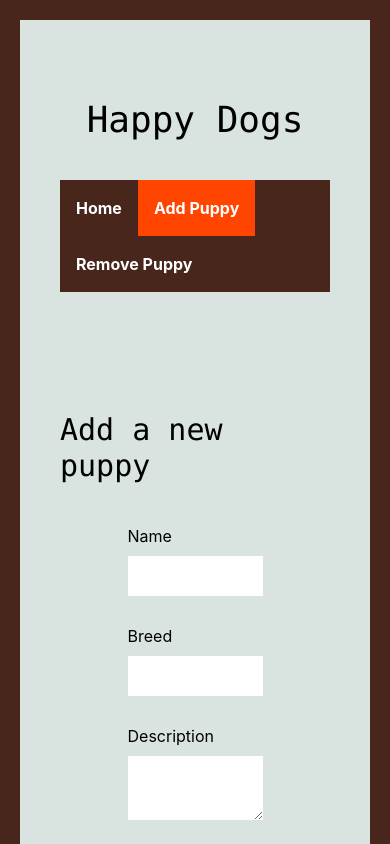
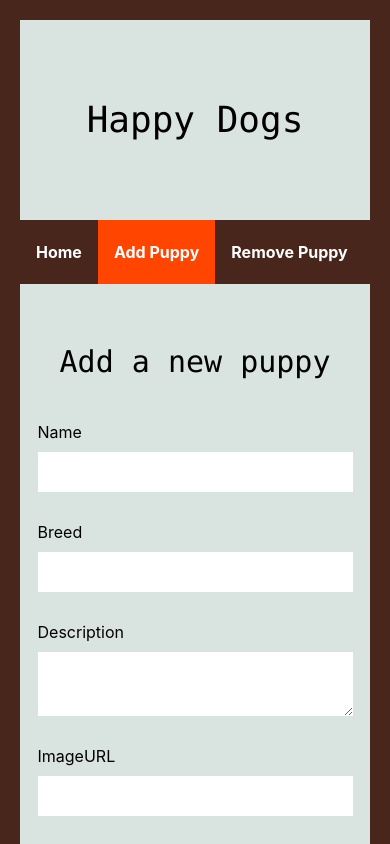
Before and after one commit to Khabazbashi/PGP-TypeScript-FullStack, a React (Create React App) app in the folder frontendpuppies/: page /addpuppy in a window 390 px wide. Shown: the top 844 px of the page. Built offline with nearby package versions, Linux system fonts and the light colour scheme; no server answers.

Commit message:
Improve responsiveness

```diff
--- a/frontendpuppies/src/App.tsx
+++ b/frontendpuppies/src/App.tsx
@@ -28,12 +28,12 @@ function App() {
 
   return (
     <Router>
-      <div className="App flex flex-col min-h-screen w-full bg-[#d9e3e0] items-center p-10 border-[20px] border-[#48261c]">
-        <h1 className="font-mono text-center text-4xl py-10 md:text-6xl md:pt-56 md:pb-10">
+      <div className="App flex flex-col min-h-screen w-full bg-[#d9e3e0] items-center md:p-10 border-[20px] border-[#48261c]">
+        <h1 className="font-mono text-center text-4xl py-20 md:text-6xl md:pt-56 md:pb-10">
           Happy Dogs
         </h1>
         <Navbar />
-        <div className="my-10 w-full">
+        <div className="my-10 w-full max-w-[100em]">
           <Routes>
             <Route path="/" element={<Home puppies={puppies} />} />
             <Route
--- a/frontendpuppies/src/components/ListPuppies.tsx
+++ b/frontendpuppies/src/components/ListPuppies.tsx
@@ -1,6 +1,9 @@
 import React from "react";
+import styled from "styled-components";
 import ListPuppy from "./ListPuppy";
 import { IPuppy } from "../interfaces/puppy.interface";
+import Titlebar from "./Titlebar";
+import "../index.css";
 
 interface ListPuppiesProps {
   puppies: IPuppy[];
@@ -10,13 +13,7 @@ interface ListPuppiesProps {
 const ListPuppies = ({ puppies, onDelete }: ListPuppiesProps) => {
   return (
     <div className="flex flex-col">
-      <div className="grid grid-cols-11 font-bold px-5 place-content-between grow pb-4">
-        <p className="col-span-2 text-center">Puppy ID</p>
-        <p className="col-span-1">Name</p>
-        <p className="col-span-2">Breed</p>
-        <p className="col-span-5">Description</p>
-        <p className="col-span-1 text-center">Remove</p>
-      </div>
+      <Titlebar />
       {puppies.map((puppy, key) => (
         <ListPuppy key={key} puppy={puppy} onDelete={onDelete} />
       ))}
--- a/frontendpuppies/src/components/ListPuppy.tsx
+++ b/frontendpuppies/src/components/ListPuppy.tsx
@@ -13,11 +13,17 @@ const ListPuppy = ({ puppy, onDelete }: ListPuppyProps) => {
   };
 
   return (
-    <div className="grid grid-cols-11 px-5 place-content-between grow py-2 border-b-[1px]	border-slate-300 hover:bg-[#e5a431]">
-      <p className="col-span-2 text-center py-2 ">{puppy.id}</p>
-      <p className="col-span-1 my-auto">{puppy.name}</p>
-      <p className="col-span-2 my-auto">{puppy.breed}</p>
-      <p className="col-span-5 truncate my-auto">{puppy.description}</p>
+    <div className="grid grid-cols-12 md:grid-cols-9 px-5 place-content-between grow py-2 border-b-[1px]	border-slate-300 hover:bg-[#e5a431]">
+      <p className="col-span-6 md:col-span-2 lg:text-center py-2 ">
+        {puppy.id}
+      </p>
+      <p className="col-span-4 md:col-span-1 my-auto truncate">{puppy.name}</p>
+      <p className="hidden md:block md:col-span-2 my-auto truncate">
+        {puppy.breed}
+      </p>
+      <p className="hidden md:block md:col-span-3 truncate my-auto">
+        {puppy.description}
+      </p>
       <button className="col-span-1 m-auto" type="button">
         <img src={TrashIcon} onClick={handleSubmit} alt="TrashButton" />
       </button>
--- a/frontendpuppies/src/components/Navbar.tsx
+++ b/frontendpuppies/src/components/Navbar.tsx
@@ -6,10 +6,10 @@ const Navbar = () => {
     background: "#FF4500",
   };
   return (
-    <ul className="flex flex-wrap flex-row  w-full text-white font-bold bg-[#48261c]">
+    <ul className="flex flex-wrap flex-row  w-full text-white font-bold bg-[#48261c] sm:place-content-between md:justify-start xl:max-w-[100em]">
       <li>
         <NavLink
-          className="flex h-[100%] p-4"
+          className="flex h-[100%] py-5 px-4"
           to="/"
           end
           style={({ isActive }) => (isActive ? activeStyle : undefined)}
@@ -19,7 +19,7 @@ const Navbar = () => {
       </li>
       <li>
         <NavLink
-          className="flex h-[100%] p-4"
+          className="flex h-[100%] py-5 px-4"
           to="/addpuppy"
           style={({ isActive }) => (isActive ? activeStyle : undefined)}
         >
@@ -28,7 +28,7 @@ const Navbar = () => {
       </li>
       <li>
         <NavLink
-          className="flex h-[100%] p-4"
+          className="flex h-[100%] py-5 px-4"
           to="/removepuppy"
           style={({ isActive }) => (isActive ? activeStyle : undefined)}
         >
--- a/frontendpuppies/src/components/Puppy.tsx
+++ b/frontendpuppies/src/components/Puppy.tsx
@@ -7,13 +7,12 @@ interface PuppyProps {
 
 const Puppy = ({ puppy }: PuppyProps) => {
   return (
-    <div className="flex flex-col bg-white m-10 h-96 w-80 max-h-96">
+    <div className="flex flex-col bg-white m-5 md:m-10 h-96 w-80 max-h-96">
       <img
         className="h-[12rem] object-cover"
         src={puppy.image}
         alt="Very Nice Puppy"
       />
-
       <div className="flex flex-col grow  overflow-y-scroll	">
         <h2 className="text-2xl pt-4 px-4">{puppy.name}</h2>
         <p className="italic px-4">{puppy.breed}</p>
--- a/frontendpuppies/src/components/PuppyForm.tsx
+++ b/frontendpuppies/src/components/PuppyForm.tsx
@@ -31,7 +31,7 @@ const PuppyForm = ({ onCreate }: FormProps) => {
     <form
       id="usrform"
       onSubmit={handleSubmit}
-      className="flex flex-col w-[50%]"
+      className="flex flex-col w-[90%] md:w-[50%]"
     >
       <label className="pb-2" htmlFor="name">
         Name
--- /dev/null
+++ b/frontendpuppies/src/components/Titlebar.tsx
@@ -0,0 +1,15 @@
+import React from "react";
+
+const TitleBar = () => {
+  return (
+    <div className="grid grid-cols-12 md:grid-cols-9 font-bold px-5 place-content-between grow pb-4">
+      <p className="col-span-6 md:col-span-2 lg:text-center  ">Puppy ID</p>
+      <p className="col-span-3 md:col-span-1  ">Name</p>
+      <p className="hidden md:block md:col-span-2 ">Breed</p>
+      <p className="hidden md:block md:col-span-3">Description</p>
+      <p className="sm:col-span-3 md:col-span-1 text-center ">Remove</p>
+    </div>
+  );
+};
+
+export default TitleBar;
--- a/frontendpuppies/src/pages/postPage.tsx
+++ b/frontendpuppies/src/pages/postPage.tsx
@@ -9,7 +9,9 @@ interface PostProps {
 const PostPuppy = ({ onCreate }: PostProps) => {
   return (
     <div className="flex flex-col items-center">
-      <h1 className="text-3xl mt-20 mb-10 font-mono">Add a new puppy</h1>
+      <h1 className="text-3xl mt-5 md:mt-20 mb-10 font-mono">
+        Add a new puppy
+      </h1>
       <PuppyForm onCreate={onCreate} />
     </div>
   );
```
Also changed, not shown: frontendpuppies/src/App.css (added), frontendpuppies/src/logo.svg (deleted).
